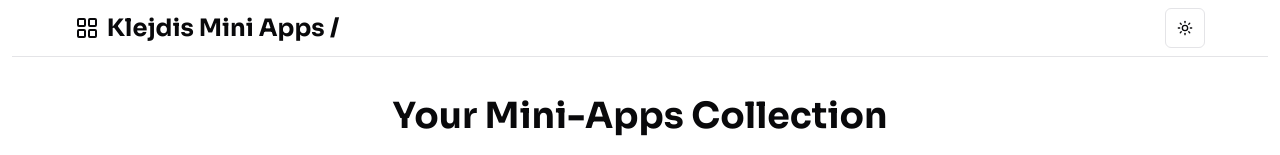
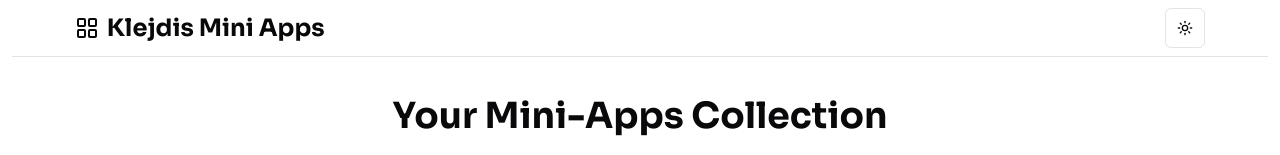
Before and after one commit to Klejdis2003/miniapps, a React (Vite) app: page / in a window 1280 px wide. Shown: the top 155 px of the page. Built offline with nearby package versions, Linux system fonts and the light colour scheme.

Commit message:
Small change to title.

```diff
--- a/src/components/navbar.tsx
+++ b/src/components/navbar.tsx
@@ -1,16 +1,9 @@
 import { Button } from '@/components/ui/button.tsx';
-import {
-  Link,
-  useLocation,
-  useMatches,
-  useRouter,
-} from '@tanstack/react-router';
+import { Link, useLocation } from '@tanstack/react-router';
 import ThemeToggle from '@/components/theme-toggle.tsx';
 import { HomeIcon, LayoutGrid } from 'lucide-react';
-import BreadcrumbResponsive from '@/components/ui/extended-breadcrumb.tsx';
-import ExtendedBreadcrumb from '@/components/ui/extended-breadcrumb.tsx';
 import { NavRoute } from '@/routes/__root.tsx';
-import { pathnameToTitle } from '@/lib/utils.ts';
+import { getPathnameBase, pathnameToTitle } from '@/lib/utils.ts';
 
 function isHomepage(path: string) {
   return path === '/';
@@ -19,7 +12,8 @@ function isHomepage(path: string) {
 export default function Navbar() {
   const currentPath = useLocation().pathname;
   const title = pathnameToTitle(
-    currentPath.replace('/', '').split('/')[0] as NavRoute,
+    getPathnameBase(currentPath as NavRoute),
+    'Klejdis Mini Apps',
   );
 
   const ConditionalHomeButton = () => {
@@ -52,11 +46,7 @@ export default function Navbar() {
         >
           <header className={'flex flex-row gap-2 items-center'}>
             <LayoutGrid />
-            <h1 className={'text-lg sm:text-2xl font-bold'}>
-              <Link to={'/'}>
-                Klejdis Mini Apps {title != 'Home' ? ` / ${title}` : ''}
-              </Link>
-            </h1>
+            <h1 className={'text-lg sm:text-2xl font-bold'}>{title}</h1>
           </header>
           <div className={'flex flex-row gap-3'}>
             <ConditionalHomeButton />
--- a/src/lib/utils.ts
+++ b/src/lib/utils.ts
@@ -1,4 +1,4 @@
-import { clsx, type ClassValue } from 'clsx';
+import { type ClassValue, clsx } from 'clsx';
 import { twMerge } from 'tailwind-merge';
 import { NavRoute } from '@/routes/__root.tsx';
 
@@ -28,3 +28,7 @@ export function capitalizeAllWords(text: string) {
     .map((word) => word.charAt(0).toUpperCase() + word.slice(1))
     .join(' ');
 }
+
+export function getPathnameBase(pathname: NavRoute) {
+  return '/' + pathname.split('/')[1];
+}
```
